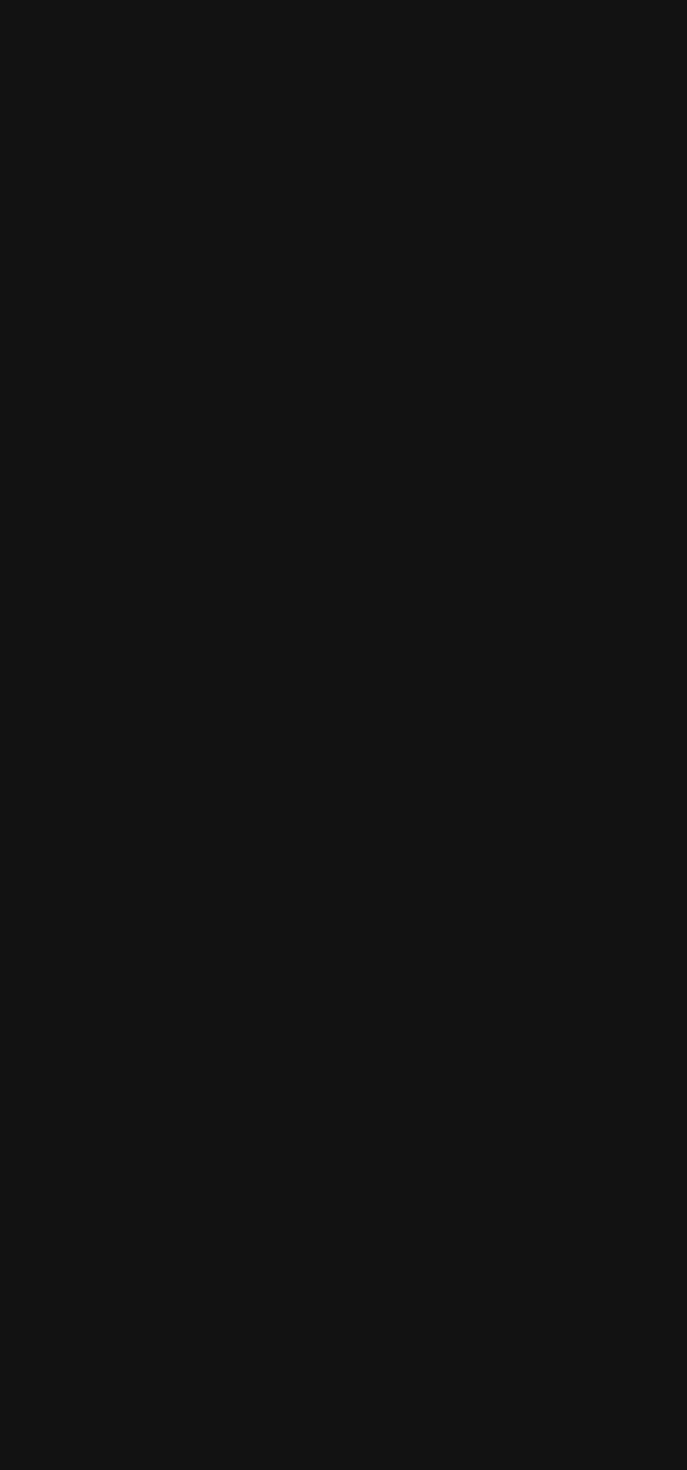
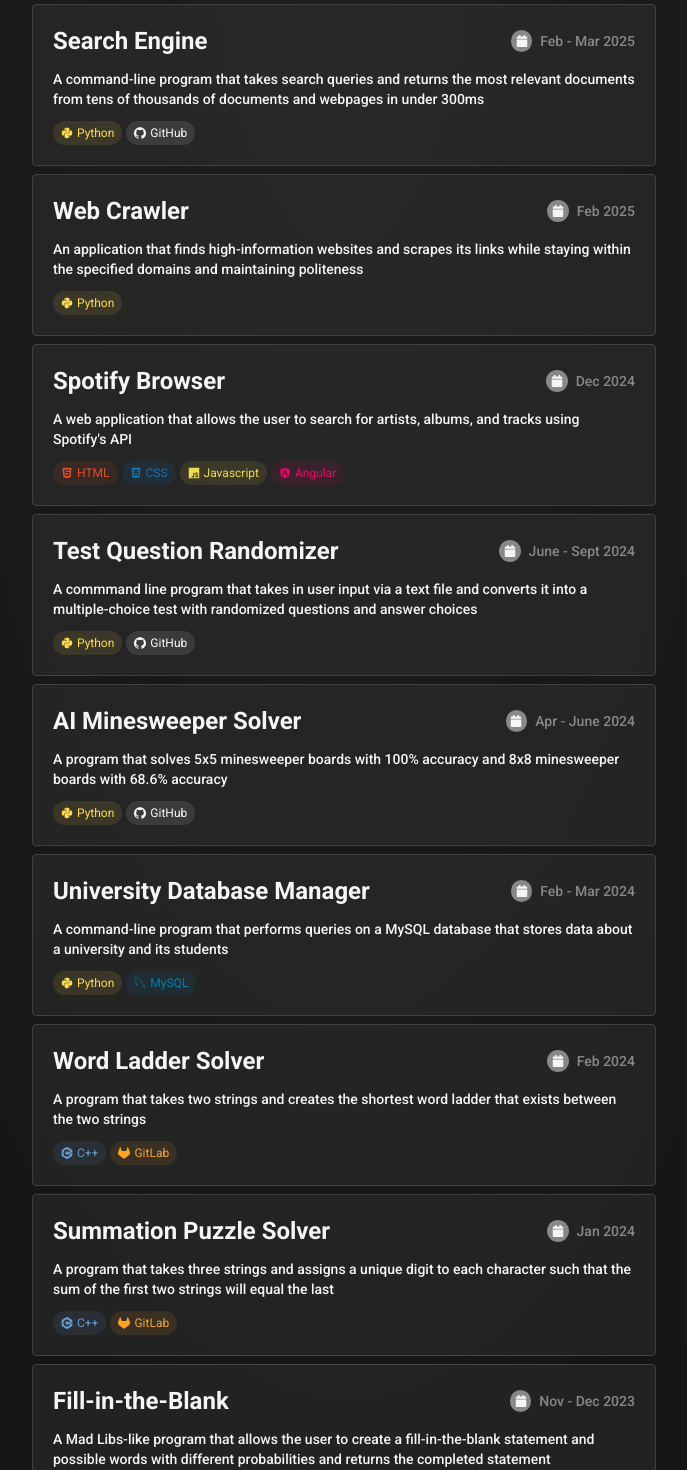
Before and after one commit to hnouizi/hnouizi.github.io, a React (Vite) app: page / in a window 1280 px wide. Shown: the part 1960-3430 px from the top of the page, without its empty margins (296-983 px from the left). Before the commit the page ends 1956 px from the top, so only its background shows below. Built offline with nearby package versions, Linux system fonts and the light colour scheme.

Commit message:
created project data

```diff
--- a/src/components/Projects.tsx
+++ b/src/components/Projects.tsx
@@ -1,5 +1,6 @@
 import Heading from "./Heading";
 import ProjectSection from "./ProjectSection";
+import { projects } from "../data/projects";
 
 const Projects = () => {
     return (
@@ -7,13 +8,16 @@ const Projects = () => {
             <Heading>
                 Projects
             </Heading>
-            <div className="flex flex-col gap-1">
-                <ProjectSection
-                    title="Fabflix"
-                    duration="April - June 2025"
-                    description="A full-stack web application that allows users to search for, browse, and purchase movies"
-                    skills={["HTML", "CSS", "Javascript", "Java", "Tomcat", "MySQL", "AWS"]}
-                />
+            <div className="flex flex-col gap-2">
+                {projects.map((project) => (
+                    <ProjectSection
+                        key={project.title}
+                        title={project.title}
+                        duration={project.duration}
+                        description={project.description}
+                        skills={project.skills}
+                    />
+                ))}
             </div>
         </div>
     )
--- a/src/components/SkillTag.tsx
+++ b/src/components/SkillTag.tsx
@@ -1,6 +1,6 @@
 import type { ReactNode } from "react";
 import { FaCss3Alt, FaGitAlt, FaHtml5 } from "react-icons/fa";
-import { FaAngular, FaAws, FaGitlab, FaJava } from "react-icons/fa6";
+import { FaAngular, FaAws, FaGitlab, FaJava, FaPython } from "react-icons/fa6";
 import { GrMysql } from "react-icons/gr";
 import { IoLogoJavascript } from "react-icons/io5";
 import { SiApachetomcat, SiCplusplus, SiGithub, SiSqlite } from "react-icons/si";
@@ -38,6 +38,10 @@ const SkillTag = ({skill}: SkillTagProps) => {
         "aws": {
             icon: <FaAws/>,
             styles: "text-[#FF9900] bg-[#FF9900]/10"
+        },
+        "python": {
+            icon: <FaPython/>,
+            styles: "text-[#FFDC50] bg-[#FFDC50]/10"
         },
         "angular": {
             icon: <FaAngular/>,
--- /dev/null
+++ b/src/data/projects.tsx
@@ -0,0 +1,68 @@
+export const projects = [
+    {
+        title: "Fabflix",
+        duration: "April - June 2025",
+        description: "A full-stack web application that allows users to search for, browse, and purchase movies",
+        skills: ["HTML", "CSS", "Javascript", "Java", "Tomcat", "MySQL", "AWS"]
+    },
+    {
+        title: "Search Engine",
+        duration: "Feb - Mar 2025",
+        description: "A command-line program that takes search queries and returns the most relevant documents from tens of thousands of documents and webpages in under 300ms",
+        skills: ["Python", "GitHub"]
+    },
+    {
+        title: "Web Crawler",
+        duration: "Feb 2025",
+        description: "An application that finds high-information websites and scrapes its links while staying within the specified domains and maintaining politeness",
+        skills: ["Python"]
+    },
+    {
+        title: "Spotify Browser",
+        duration: "Dec 2024",
+        description: "A web application that allows the user to search for artists, albums, and tracks using Spotify's API",
+        skills: ["HTML", "CSS", "Javascript", "Angular"]
+    },
+    {
+        title: "Test Question Randomizer",
+        duration: "June - Sept 2024",
+        description: "A commmand line program that takes in user input via a text file and converts it into a multiple-choice test with randomized questions and answer choices",
+        skills: ["Python", "GitHub"]
+    },
+    {
+        title: "AI Minesweeper Solver",
+        duration: "Apr - June 2024",
+        description: "A program that solves 5x5 minesweeper boards with 100% accuracy and 8x8 minesweeper boards with 68.6% accuracy",
+        skills: ["Python", "GitHub"]
+    },
+    {
+        title: "University Database Manager",
+        duration: "Feb - Mar 2024",
+        description: "A command-line program that performs queries on a MySQL database that stores data about a university and its students",
+        skills: ["Python", "MySQL"]
+    },
+    {
+        title: "Word Ladder Solver",
+        duration: "Feb 2024",
+        description: "A program that takes two strings and creates the shortest word ladder that exists between the two strings",
+        skills: ["C++", "GitLab"]
+    },
+    {
+        title: "Summation Puzzle Solver",
+        duration: "Jan 2024",
+        description: "A program that takes three strings and assigns a unique digit to each character such that the sum of the first two strings will equal the last",
+        skills: ["C++", "GitLab"]
+    },
+    {
+        title: "Fill-in-the-Blank",
+        duration: "Nov - Dec 2023",
+        description: "A Mad Libs-like program that allows the user to create a fill-in-the-blank statement and possible words with different probabilities and returns the completed statement",
+        skills: ["Python", "Git"]
+    },
+    {
+        title: "Airport Database Manager",
+        duration: "Nov - Dec 2023",
+        description: "A program that allows the user to look up, add, and update information about a certain continent, country, or region in a mock airport database",
+        skills: ["Python", "SQLite3"]
+    }
+]
```
